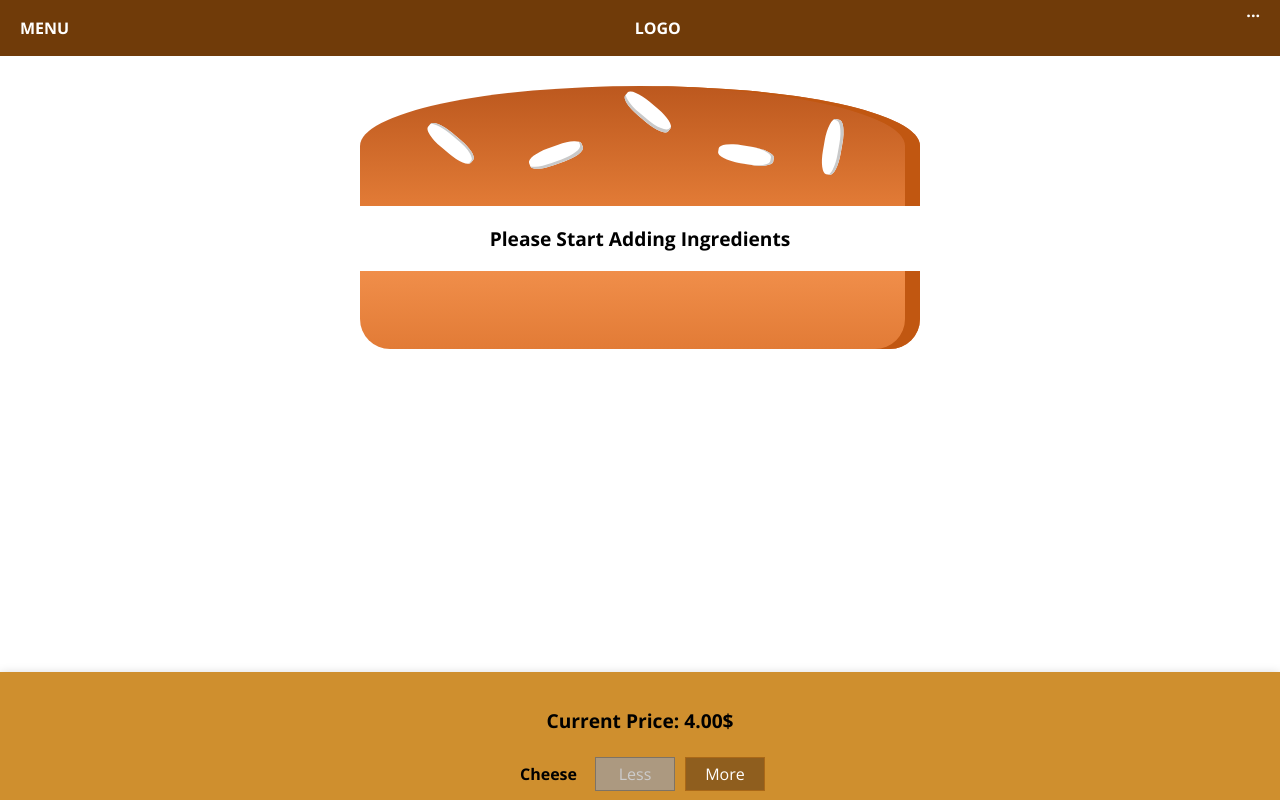
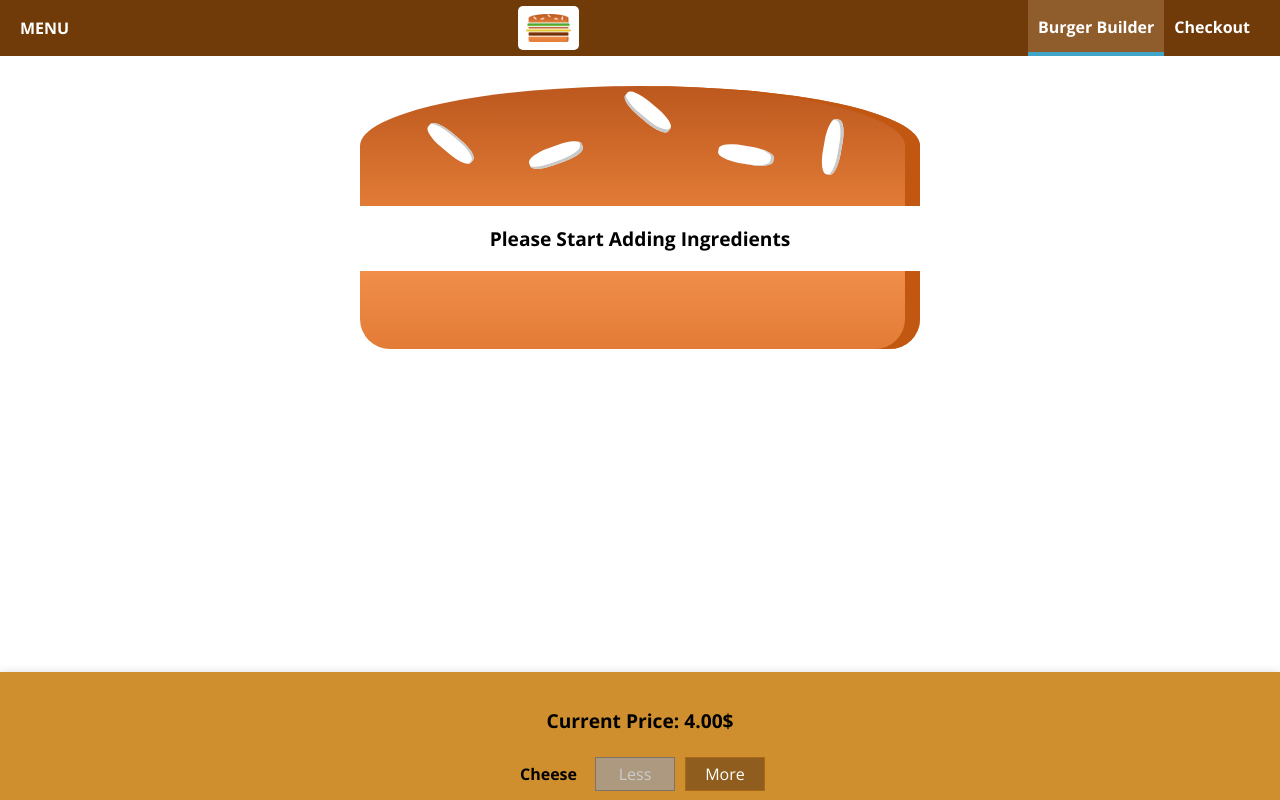
Before and after one commit to kubasulek2/burger-react, a React (Create React App) app: page / in a window 1280 px wide. Shown: the top 800 px of the page. Built offline with nearby package versions, Linux system fonts and the light colour scheme.

Commit message:
toolbar nav

```diff
--- a/src/components/Logo/Logo.js
+++ b/src/components/Logo/Logo.js
@@ -0,0 +1,13 @@
+import React from 'react';
+import burgerLogo from '../../assets/images/burger-logo.png';
+import styles from './logo.module.css';
+
+const logo = () => {
+	return (
+		<div className={styles.Logo}>
+			<img src={burgerLogo} alt="logo"/>
+		</div>
+	);
+};
+
+export default logo;
--- /dev/null
+++ b/src/components/Logo/logo.module.css
@@ -0,0 +1,11 @@
+.Logo{
+	background-color: #fff;
+	padding: 8px;
+	height: 80%;
+	box-sizing: border-box;
+	border-radius: 5px;
+}
+
+.Logo img {
+	height: 100%;
+}
--- /dev/null
+++ b/src/components/Navigation/NavigationItems/NavigationItem/NavigationItem.js
@@ -0,0 +1,18 @@
+import React from 'react';
+import styles from './NavigationItem.module.css';
+
+
+const navigationItem = (props) => {
+	return (
+		<li className={styles.NavigationItem}>
+			<a
+				href={props.link}
+				className={props.active ? styles.active : null}
+			>
+				{props.children}
+			</a>
+		</li>
+	);
+};
+
+export default navigationItem;
--- /dev/null
+++ b/src/components/Navigation/NavigationItems/NavigationItem/NavigationItem.module.css
@@ -0,0 +1,24 @@
+.NavigationItem{
+	margin: 0;
+	box-sizing: border-box;
+	display: flex;
+	height: 100%;
+	align-items: center;
+}
+
+.NavigationItem a{
+	color: white;
+	text-decoration: none;
+	height: 100%;
+	padding: 16px 10px;
+	border-bottom: 4px solid transparent;
+	box-sizing: border-box;
+}
+
+.NavigationItem a:hover,
+.NavigationItem a:active,
+.NavigationItem a.active{
+	background-color: #8f5c2c;
+	border-bottom-color: #40a4c8;
+	color: white;
+}
--- /dev/null
+++ b/src/components/Navigation/NavigationItems/NavigationItems.js
@@ -0,0 +1,19 @@
+import React from 'react';
+import styles from './NavigationItems.module.css';
+import NavigationItem from './NavigationItem/NavigationItem';
+
+
+const navigationItems = () => {
+	return (
+		<ul className={styles.NavigationItems}>
+			<NavigationItem link='/' active>
+				Burger Builder
+			</NavigationItem>
+			<NavigationItem link='/'>
+				Checkout
+			</NavigationItem>
+		</ul>
+	);
+};
+
+export default navigationItems;
--- /dev/null
+++ b/src/components/Navigation/NavigationItems/NavigationItems.module.css
@@ -0,0 +1,8 @@
+.NavigationItems{
+	margin: 0;
+	padding: 0;
+	list-style: none;
+	display: flex;
+	align-items: center;
+	height: 100%;
+}
--- a/src/components/Navigation/Toolbar/Toolbar.js
+++ b/src/components/Navigation/Toolbar/Toolbar.js
@@ -1,13 +1,15 @@
 import React from 'react';
 import styles from './Toolbar.module.css';
+import Logo from '../../Logo/Logo';
+import NavigationItems from '../NavigationItems/NavigationItems';
 
 const toolbar = () => {
 	return (
 		<header className={styles.Toolbar}>
 			<div>MENU</div>
-			<div>LOGO</div>
+			<Logo />
 			<nav>
-				...
+				<NavigationItems />
 			</nav>
 		</header>
 	);
```
